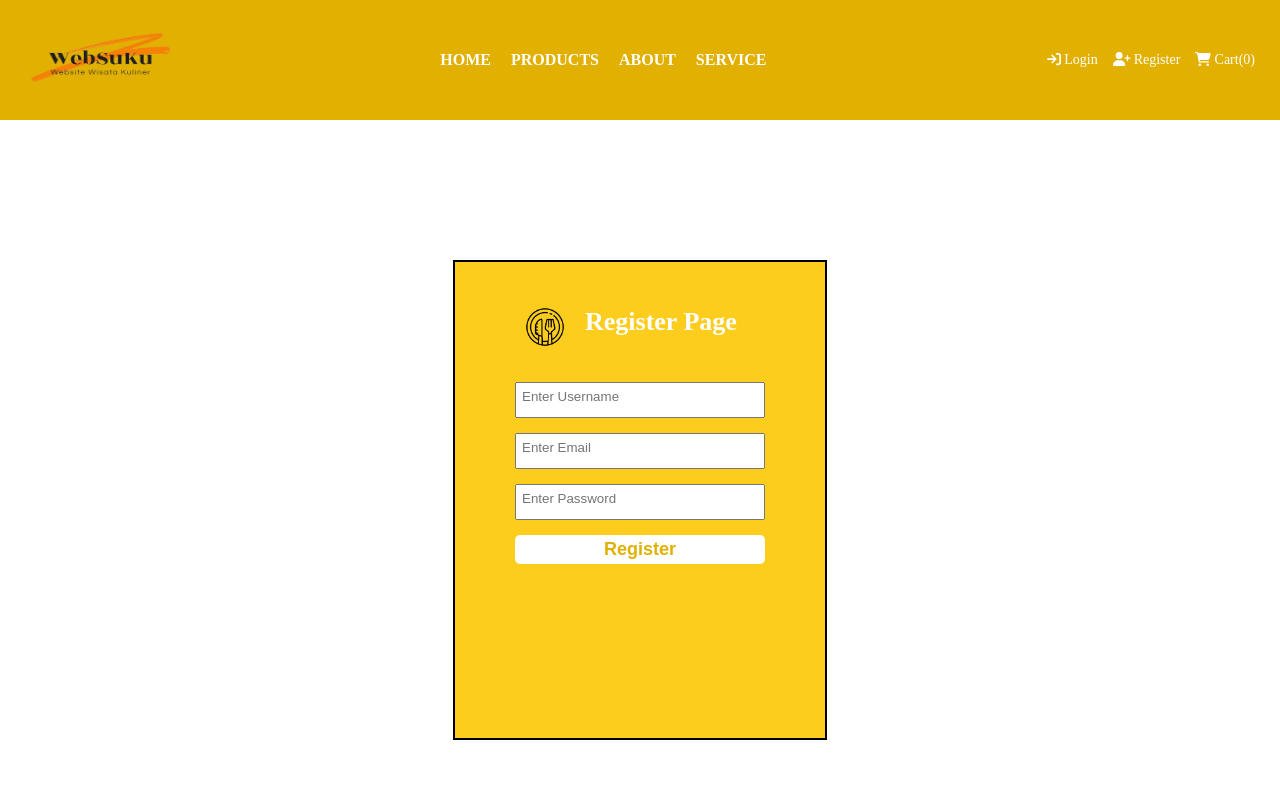
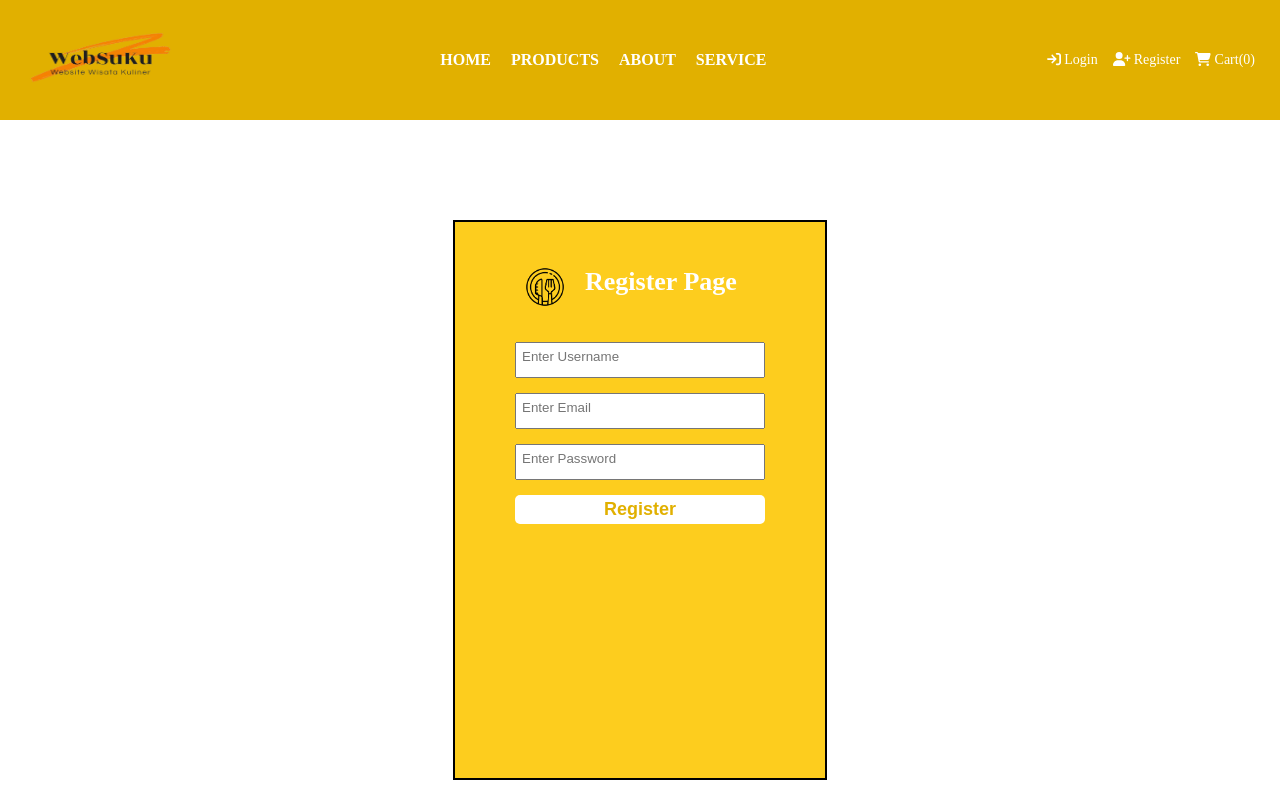
Before and after one commit to AjiePM/Final-Projek-klp-4, a React (Create React App) app: page /register in a window 1280 px wide. Shown: the top 800 px of the page. Built offline with nearby package versions, Linux system fonts and the light colour scheme.

Commit message:
update login-regist page

```diff
--- a/src/Components/Login/LoginStyle.css
+++ b/src/Components/Login/LoginStyle.css
@@ -17,7 +17,7 @@
     border: 2px solid black;
     padding: 60px;
     background-color: #fdcd1e;
-    height: 60vh;
+    height: 70vh;
     margin-top: 40px;
   }
 
--- a/src/Components/Register/RegisterStyle.css
+++ b/src/Components/Register/RegisterStyle.css
@@ -16,7 +16,7 @@
     border: 2px solid black;
     padding: 60px;
     background-color: #fdcd1e;
-    height: 60vh;
+    height: 70vh;
     margin-top: 40px;
   }
 
```
